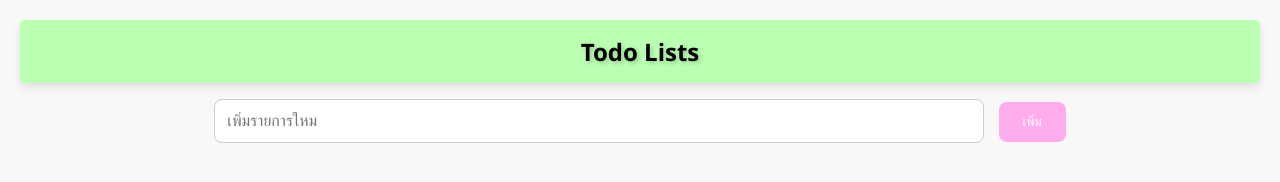
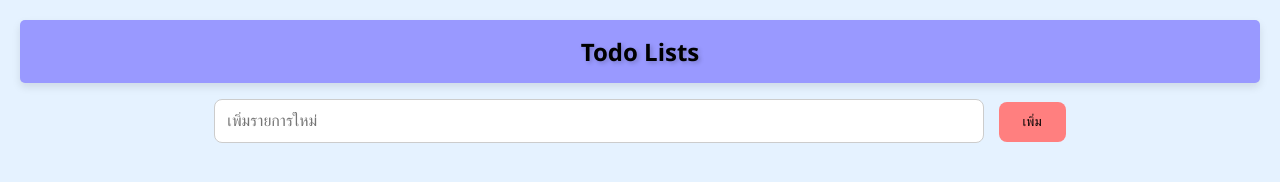
Before and after one commit to 64160097/88726065, a plain HTML site: page lab07/todo.html in a window 1280 px wide. Drawn offline with Linux system fonts and the light colour scheme.

Commit message:
ปรับสไตล CSS เพิ่มความ สวยงาม

```diff
--- a/lab07/styles.css
+++ b/lab07/styles.css
@@ -3,12 +3,18 @@ body {
     font-family: "Segoe UI", Tahoma, Geneva, Verdana, sans-serif;
     text-align: center;
     margin: 20px;
-    background-color: #f8f8f8;
+    background-color: #e5f2ff
+    ;
     }
     h1 {
-    color: #333;
+    color: white;
     font-size: 24px;
-    background-color: #bbffb2;
+    background-color: #9999ff
+
+
+
+
+    ;
     padding: 15px;
     border-radius: 5px;
     color: rgb(0, 0, 0);
@@ -32,7 +38,7 @@ body {
     transition: background-color 0.3s, transform 0.2s;
     }
     li.completed {
-    background-color: #d4edda;
+    background-color: #CC0000	;
     text-decoration: line-through;
     }
     input[type="text"] {
@@ -45,13 +51,20 @@ body {
     }
     button {
     padding: 12px 24px;
-    background-color: #ffaced;
-    color: white;
+    background-color: #ff7f7f
+
+
+    ;
+    color: black;
     border: none;
     border-radius: 8px;
     cursor: pointer;
     transition: background-color 0.3s;
     }
     button:hover {
-    background-color: #0056b3;
+    background-color: #F8D7C1
+
+
+
+    ;
     }
--- a/lab07/todo.html
+++ b/lab07/todo.html
@@ -8,7 +8,7 @@
 </head>
 <body>
 <h1>Todo Lists</h1>
-<input type="text" id="todo-input" placeholder="เพิ่มรายการใหม"่ />
+<input type="text" id="todo-input" placeholder="เพิ่มรายการใหม่"่ />
 <button id="add-button">เพิ่ม</button>
 <ul id="todo-list">
 
```
